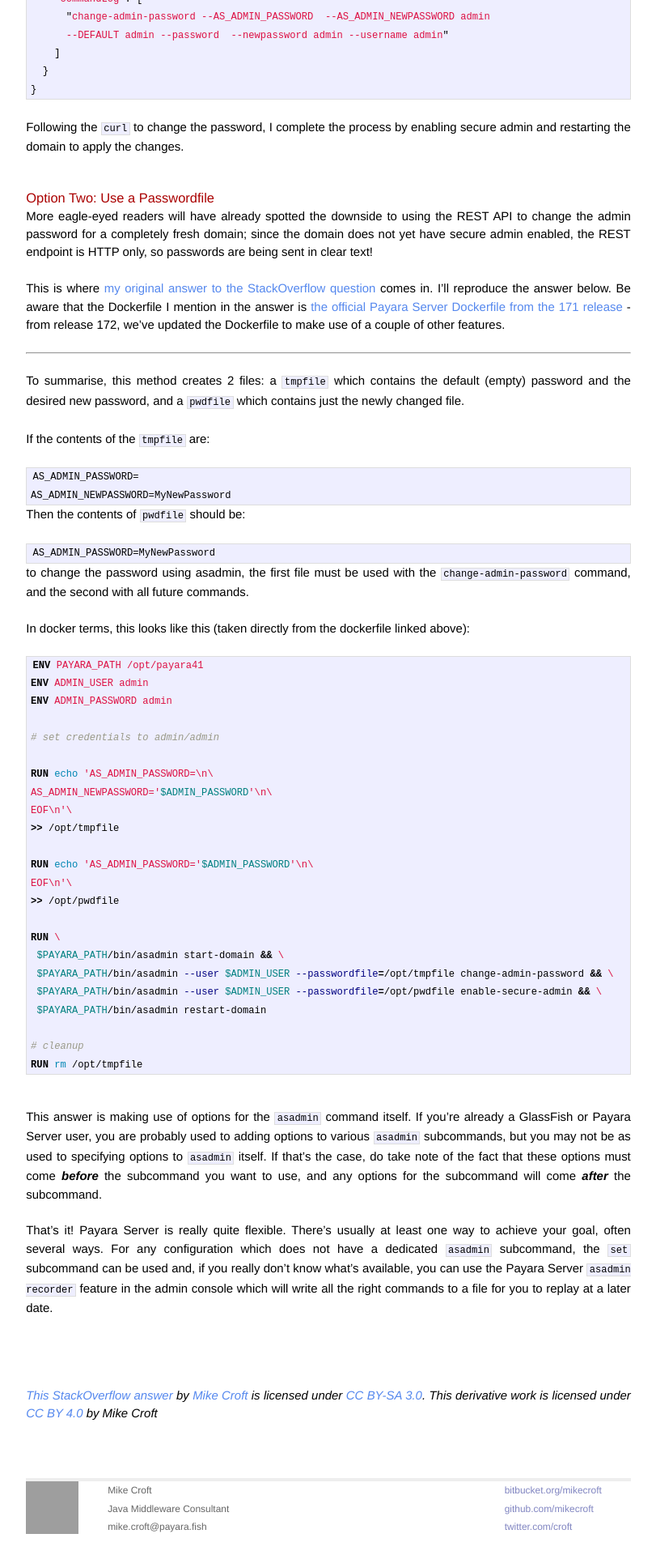
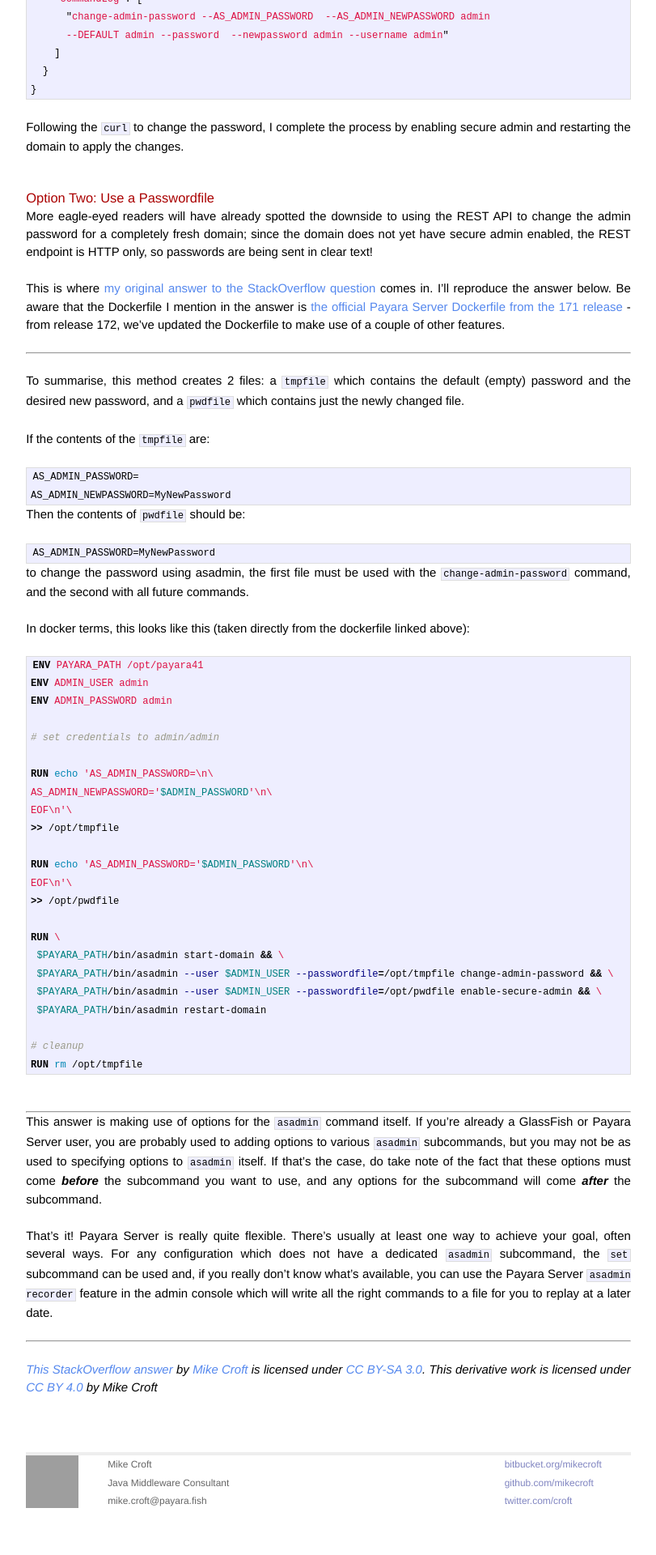
Before and after one commit to mikecroft/mikecroft.github.io, a Jekyll site: the page built from _posts/2017-07-31-change-payara-password.md, in a window 1280 px wide. Shown: the part 2594-4514 px from the top of the page at 81% size, without its empty margins (234-1045 px from the left). Built offline with Jekyll 4.4.1, drawn with Linux system fonts in a browser that asks for light colours; comment, search, counter and statistics services are not loaded; after the commit the page ends 4482 px from its top, so only the background shows below that; grey boxes are pictures that could not be loaded.

Commit message:
Update 2017-07-31-change-payara-password.md

```diff
--- a/_posts/2017-07-31-change-payara-password.md
+++ b/_posts/2017-07-31-change-payara-password.md
@@ -148,13 +148,15 @@
 RUN rm /opt/tmpfile
 {% endhighlight %}
 &nbsp;
+
 ---
 
 This answer is making use of options for the `asadmin` command itself. If you're already a GlassFish or Payara Server user, you are probably used to adding options to various `asadmin` subcommands, but you may not be as used to specifying options to `asadmin` itself. If that's the case, do take note of the fact that these options must come ***before*** the subcommand you want to use, and any options for the subcommand will come ***after*** the subcommand.
 
 That's it! Payara Server is really quite flexible. There's usually at least one way to achieve your goal, often several ways. For any configuration which does not have a dedicated `asadmin` subcommand, the `set` subcommand can be used and, if you really don't know what's available, you can use the Payara Server `asadmin recorder` feature in the admin console which will write all the right commands to a file for you to replay at a later date.
+&nbsp;
+
+---
 
 &nbsp;
----
-&nbsp;
 *[This StackOverflow answer](https://stackoverflow.com/a/42774130/212224) by [Mike Croft](https://stackoverflow.com/users/212224/mike) is licensed under [CC BY-SA 3.0](https://creativecommons.org/licenses/by-sa/3.0/). This derivative work is licensed under [CC BY 4.0](https://creativecommons.org/licenses/by/4.0/) by Mike Croft*
```
